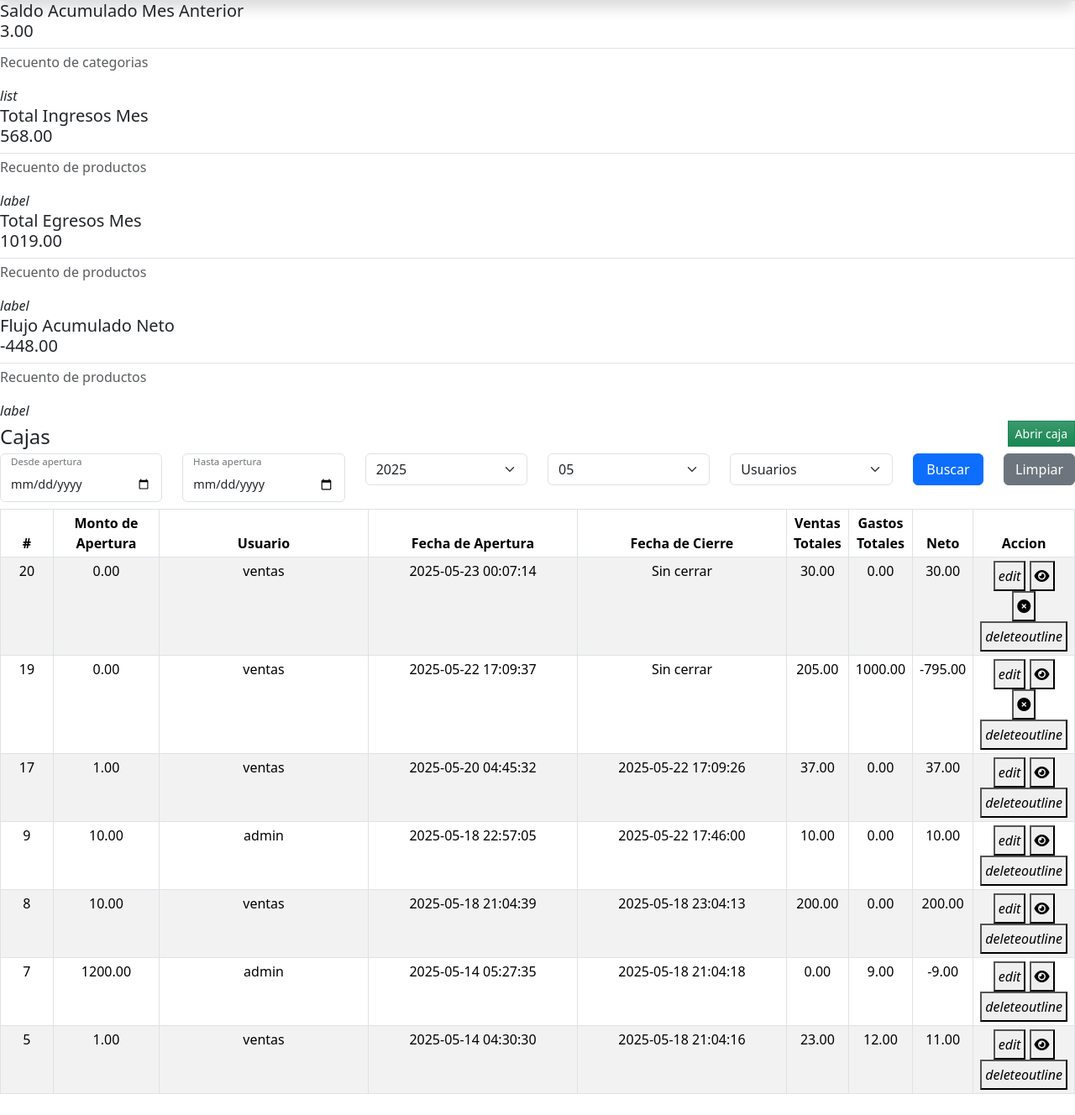
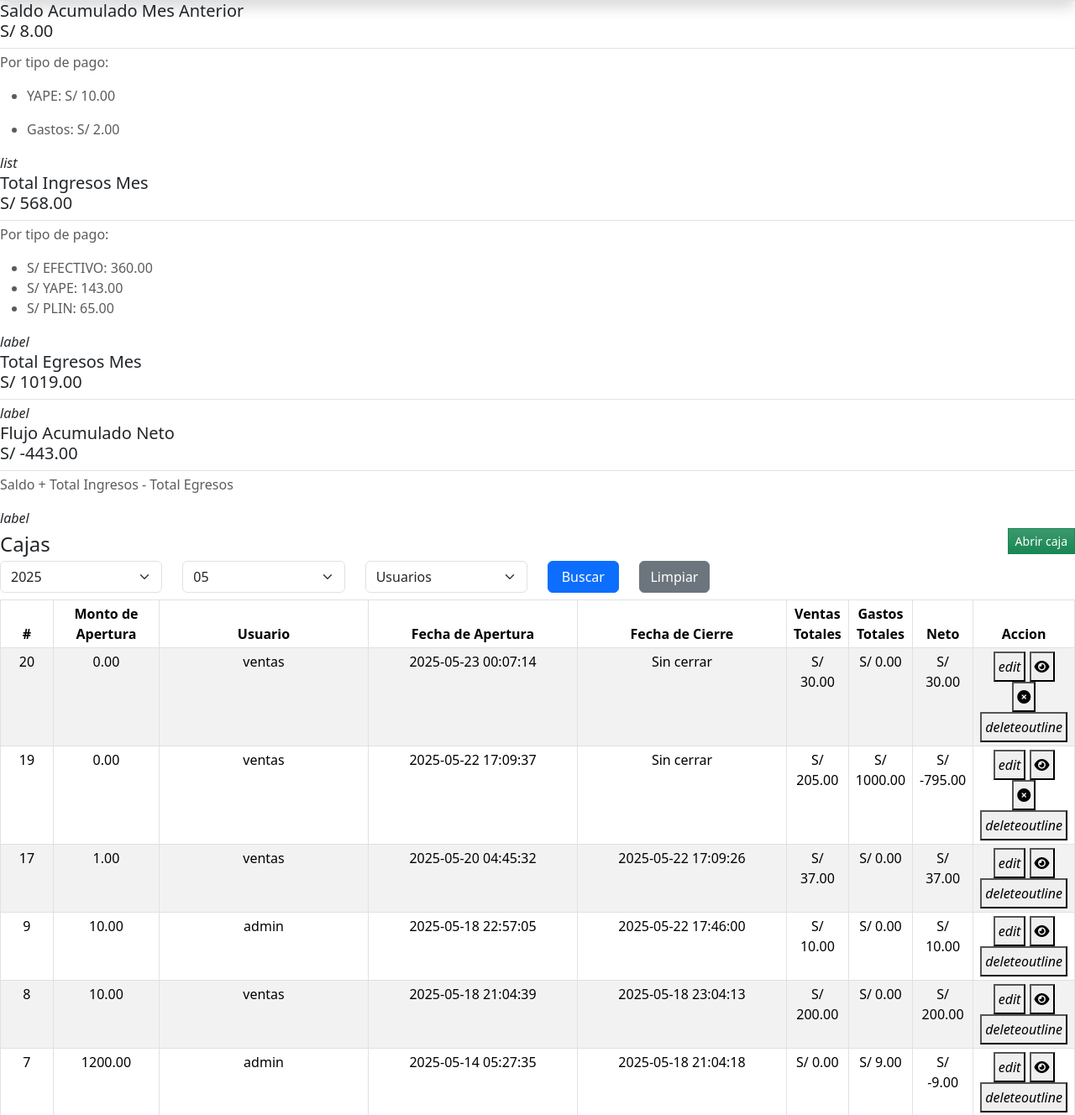
Before and after one commit to titanke/sistema-parque, a Django app: page /cash_register in a window 1280 px wide. Shown: the part 623-1951 px from the top of the page at 84% size. Run offline with Django 3.2, Linux system fonts and the light colour scheme; a user stored in the database is signed in; data comes from the database, SQL or seed files in the repository; both versions use the stored data as it was after the commit; parts of the project's set-up code (start-up, migrations or seed data) failed here and were passed over; some libraries are stand-ins or nearby versions.

Commit message:
feat: imprimir ver 3

```diff
--- a/posApp/templates/posApp/cashRegister/cash_register.html
+++ b/posApp/templates/posApp/cashRegister/cash_register.html
@@ -20,10 +20,20 @@
         <div class="card-inner">
             <h5 class="card-title">Saldo Acumulado Mes Anterior</h5>
               <h5 class="font-weight-light pb-2 mb-1 border-bottom">
-                {{ saldo_mes_anterior|floatformat:2 }}
+                S/ {{ saldo_mes_anterior|floatformat:2 }}
               </h5>
-              <p class="tx-12 text-muted">Recuento de categorias</p>
-            <div class="card-icon-wrapper">
+              <p class="tx-12 text-muted">Por tipo de pago:</p>
+              <ul class="tx-12 text-muted pl-3">
+                  {% for tipo, total in ingresos_por_tipo_acumulado %}
+                      <li>{{ tipo }}: S/ {{ total|floatformat:2 }}</li>
+                  {% empty %}
+                      <li>Sin datos</li>
+                  {% endfor %}
+              </ul>
+              <ul class="tx-12 text-muted pl-3">
+                <li>Gastos: S/ {{ egresos_acumulados|floatformat:2 }}</li>
+              </ul>
+              <div class="card-icon-wrapper">
                 <i class="material-icons">list</i>
             </div>
         </div>
@@ -34,9 +44,16 @@
         <div class="card-inner">
             <h5 class="card-title">Total Ingresos Mes</h5>
             <h5 class="font-weight-light pb-2 mb-1 border-bottom">
-                {{ total_ingresos_mes|floatformat:2 }} <!-- Ingresos mes actual -->
+                S/ {{ total_ingresos_mes|floatformat:2 }} <!-- Ingresos mes actual -->
             </h5>
-            <p class="tx-12 text-muted">Recuento de productos</p>
+            <p class="tx-12 text-muted">Por tipo de pago:</p>
+            <ul class="tx-12 text-muted pl-3">
+                {% for tipo, total in ingresos_por_tipo_mes %}
+                    <li>S/ {{ tipo }}: {{ total|floatformat:2 }}</li>
+                {% empty %}
+                    <li>Sin datos</li>
+                {% endfor %}
+            </ul>
             <div class="card-icon-wrapper">
                 <i class="material-icons">label</i>
             </div>
@@ -48,9 +65,8 @@
         <div class="card-inner">
             <h5 class="card-title">Total Egresos Mes</h5>
             <h5 class="font-weight-light pb-2 mb-1 border-bottom">
-                {{ total_egresos_mes|floatformat:2 }} <!-- Egresos mes actual -->
+                S/ {{ total_egresos_mes|floatformat:2 }} <!-- Egresos mes actual -->
             </h5>
-            <p class="tx-12 text-muted">Recuento de productos</p>
             <div class="card-icon-wrapper">
                 <i class="material-icons">label</i>
             </div>
@@ -62,9 +78,9 @@
         <div class="card-inner">
             <h5 class="card-title">Flujo Acumulado Neto</h5>
             <h5 class="font-weight-light pb-2 mb-1 border-bottom">
-                {{ flujo_acumulado_neto|floatformat:2 }} <!-- Flujo neto -->
+                S/ {{ flujo_acumulado_neto|floatformat:2 }} <!-- Flujo neto -->
             </h5>
-            <p class="tx-12 text-muted">Recuento de productos</p>
+            <p class="tx-12 text-muted">Saldo + Total Ingresos - Total Egresos</p>
             <div class="card-icon-wrapper">
                 <i class="material-icons">label</i>
             </div>
@@ -96,6 +112,7 @@
                 </div>
                 <form method="get" action="">
                     <div class="row">
+                        <!--
                           <div class="col-md-6 col-lg-2 mb-2">
                             <div class="form-floating form-floating-sm">
                               <input type="date" name="opening_date_start" id="opening_date_start" value="{{ request_get.opening_date_start }}" class="form-control" placeholder="Desde apertura">
@@ -109,6 +126,9 @@
                               <label for="opening_date_end">Hasta apertura</label>
                             </div>
                           </div>
+
+                        -->
+
                           <div class="col-md-6 col-lg-2 mb-2">
                             <select name="year" id="year" class="form-select">
                                 {% for y in available_years %}
@@ -201,9 +221,9 @@
                                 Sin cerrar
                             {% endif %}
                         </td>
-                        <td class="text-center py-1">{{ cat.ventas_total|floatformat:2 }}</td>
-                        <td class="text-center py-1">{{ cat.egresos_total|floatformat:2 }}</td>
-                        <td class="text-center py-1">{{ cat.neto|floatformat:2 }}</td>
+                        <td class="text-center py-1">S/ {{ cat.ventas_total|floatformat:2 }}</td>
+                        <td class="text-center py-1">S/ {{ cat.egresos_total|floatformat:2 }}</td>
+                        <td class="text-center py-1">S/ {{ cat.neto|floatformat:2 }}</td>
                         <td class="px-2 py-1 text-center">
                             {% if request.user.is_superuser %}
                             <button class="mdc-button mdc-button--raised p-1 icon-button filled-button--light mdc-ripple-upgraded edit-data" type="button" data-id="{{ cat.pk }}" title="Edit">
--- a/posApp/templates/posApp/receipt.html
+++ b/posApp/templates/posApp/receipt.html
@@ -99,7 +99,7 @@
 <div class="container-fluid">
     <div id="outprint" style="max-width: 300px; margin: 0 auto; padding: 8px; font-size: 11px; font-family: monospace;">
         <div class="text-center mb-2">
-            <img src="media/products/logo.png" alt="Logo" style="width: 120px; height: auto; margin-bottom: 5px;">
+            <img src="{{ logo_url }}" alt="Logo" style="width: 120px; height: auto; margin-bottom: 5px;">
             <div class="fw-bold text-uppercase">Parque de Aventuras Santo Domingo</div>
             <div class="fw-bold text-uppercase">Boleta de Venta</div>
             <div class="fw-bold">Código de Venta: {{ transaction.code }}</div>
--- a/posApp/views.py
+++ b/posApp/views.py
@@ -96,7 +96,7 @@ def home(request):
 @login_required
 def monthly_sales_data(request):
     from datetime import datetime
-    from .models import salesItems, Expense  # Ajusta si tu modelo está en otro archivo
+    from .models import salesItems, Expense
     year = int(request.GET.get('year', datetime.now().year))
     category_id = request.GET.get('category_id', None)
 
@@ -126,6 +126,7 @@ def monthly_sales_data(request):
 
     # Convertir defaultdicts a dict para enviar por JSON
     productos_por_mes = [dict(mes) for mes in product_sales_by_month]
+    saldo_data = [ventas - gastos for ventas, gastos in zip(sales_data, expense_data)]
 
     return JsonResponse({
         'labels': [
@@ -134,10 +135,12 @@ def monthly_sales_data(request):
         ],
         'sales': sales_data,
         'expenses': expense_data,
+        'saldo': saldo_data,
         'product_sales': productos_por_mes,
         'year': year,
         'year_range': list(range(timezone.now().year - 4, timezone.now().year + 1)),
     })
+
 #
 @login_required
 def daily_gains_data(request):
@@ -158,12 +161,15 @@ def daily_gains_data(request):
         day = e.expense_date.day - 1
         expenses_by_day[day] += float(e.amount)
 
-    ganancias = [round(sales_by_day[i] - expenses_by_day[i], 2) for i in range(days_in_month)]
+    saldo_by_day = [round(sales_by_day[i] - expenses_by_day[i], 2) for i in range(days_in_month)]
 
     return JsonResponse({
         'labels': list(range(1, days_in_month + 1)),
-        'gains': ganancias
+        'sales': sales_by_day,
+        'expenses': expenses_by_day,
+        'saldo': saldo_by_day
     })
+
 @login_required
 def product_sales_pie_data(request):
     year = int(request.GET.get('year'))
@@ -363,6 +369,47 @@ def delete_payment(request):
 
     return HttpResponse(json.dumps(resp), content_type="application/json")
 ""
+
+
+def calcular_ingresos_netos_por_tipo(start_date, end_date):
+    pagos = SalesPayment.objects.filter(
+        sale__date_added__date__range=(start_date, end_date)
+    ).select_related('sale', 'payment_type')
+
+    ingresos_por_tipo = defaultdict(float)
+
+    # Agrupar pagos por venta
+    pagos_por_venta = defaultdict(list)
+    for pago in pagos:
+        pagos_por_venta[pago.sale_id].append(pago)
+
+    for pagos_venta in pagos_por_venta.values():
+        if not pagos_venta:
+            continue
+
+        # Vuelto de la venta
+        venta = pagos_venta[0].sale
+        vuelto = venta.amount_change or 0
+
+        if len(pagos_venta) == 1:
+            # Solo un método de pago: se le resta el vuelto directamente
+            pago = pagos_venta[0]
+            neto = max(pago.amount - vuelto, 0)
+            ingresos_por_tipo[pago.payment_type.name] += neto
+        else:
+            # Varios métodos de pago: se resta el vuelto al mayor
+            pagos_venta.sort(key=lambda x: x.amount, reverse=True)
+            mayor = pagos_venta[0]
+            neto_mayor = max(mayor.amount - vuelto, 0)
+            ingresos_por_tipo[mayor.payment_type.name] += neto_mayor
+
+            for pago in pagos_venta[1:]:
+                ingresos_por_tipo[pago.payment_type.name] += pago.amount
+
+    return ingresos_por_tipo
+
+
+
 @login_required
 def cash_register(request):
     # Parámetros del request
@@ -406,10 +453,11 @@ def cash_register(request):
     page_number = request.GET.get('page')
     page_obj = paginator.get_page(page_number)
 
-    # Fechas para totales mensuales
+    # Rango actual del mes seleccionado
     start_of_month = date(year, month, 1)
     end_of_month = date(year, month, monthrange(year, month)[1])
 
+    # Totales del mes actual
     total_ingresos_mes = Sales.objects.filter(
         date_added__date__range=(start_of_month, end_of_month)
     ).aggregate(total=Sum('grand_total'))['total'] or 0
@@ -418,26 +466,30 @@ def cash_register(request):
         expense_date__date__range=(start_of_month, end_of_month)
     ).aggregate(total=Sum('amount'))['total'] or 0
 
-    # Mes anterior
+    # Obtener el fin del mes anterior
     if month == 1:
         prev_month = 12
         prev_year = year - 1
     else:
         prev_month = month - 1
         prev_year = year
-    prev_start = date(prev_year, prev_month, 1)
     prev_end = date(prev_year, prev_month, monthrange(prev_year, prev_month)[1])
 
-    ventas_mes_anterior = Sales.objects.filter(
-        date_added__date__range=(prev_start, prev_end)
+    # Acumulado hasta el fin del mes anterior
+    ventas_acumuladas = Sales.objects.filter(
+        date_added__date__lte=prev_end
     ).aggregate(total=Sum('grand_total'))['total'] or 0
 
-    egresos_mes_anterior = Expense.objects.filter(
-        expense_date__date__range=(prev_start, prev_end)
+    egresos_acumulados = Expense.objects.filter(
+        expense_date__date__lte=prev_end
     ).aggregate(total=Sum('amount'))['total'] or 0
 
-    saldo_mes_anterior = ventas_mes_anterior - egresos_mes_anterior
-    flujo_acumulado_neto = saldo_mes_anterior + total_ingresos_mes - total_egresos_mes
+    saldo_acumulado_hasta_mes_anterior = ventas_acumuladas - egresos_acumulados
+    flujo_acumulado_neto = saldo_acumulado_hasta_mes_anterior + total_ingresos_mes - total_egresos_mes
+
+    ingresos_por_tipo_mes = calcular_ingresos_netos_por_tipo(start_of_month, end_of_month)
+    ingresos_por_tipo_acumulado = calcular_ingresos_netos_por_tipo(date.min, prev_end)
+
 
     # Enriquecer cada caja con sus indicadores
     for caja in page_obj:
@@ -456,7 +508,10 @@ def cash_register(request):
         'months': months,
         'users': users,
         'base_url': urlencode({k: v for k, v in request.GET.items() if k != 'page'}),
-        'saldo_mes_anterior': saldo_mes_anterior,
+        'saldo_mes_anterior': saldo_acumulado_hasta_mes_anterior,
+        'ingresos_por_tipo_mes': ingresos_por_tipo_mes.items(),
+        'ingresos_por_tipo_acumulado': ingresos_por_tipo_acumulado.items(),
+        'egresos_acumulados': egresos_acumulados,
         'total_ingresos_mes': total_ingresos_mes,
         'total_egresos_mes': total_egresos_mes,
         'flujo_acumulado_neto': flujo_acumulado_neto,
@@ -466,21 +521,30 @@ def cash_register(request):
     }
     return render(request, 'posApp/cashRegister/cash_register.html', context)
 
+
 @login_required
 def cash_register_detail(request, pk):
     cash_register = get_object_or_404(CashRegister, pk=pk)
     expenses = cash_register.expenses.all()
     cash_register_sales = CashRegisterSales.objects.filter(cash_register=cash_register)
     sales = [crs.sale for crs in cash_register_sales]
+
     expense_total = expenses.aggregate(total=Sum('amount'))['total'] or 0
-    # suma de ingresos (grand_total de cada venta)
     income_total = sum(s.grand_total for s in sales)
+    initial = cash_register.opening_amount or 0
+    final_total = initial + income_total - expense_total
 
-    # monto inicial (asumo que lo guardas en un campo llamado initial_amount)
-    initial = cash_register.opening_amount or 0
-
-    # monto final = inicial + ingresos – gastos
-    final_total = initial + income_total - expense_total
+    # === Ingresos por nombre de producto ===
+    ingresos_por_producto = (
+        salesItems.objects
+        .filter(sale_id__in=sales)
+        .values(nombre=F('product_id__name'))  # agrupamos por nombre del producto
+        .annotate(
+            total_monto=Sum('total'),
+            total_cantidad=Sum('qty')
+        )
+        .order_by('-total_monto')
+    )
 
     context = {
         'cash_register': cash_register,
@@ -490,6 +554,7 @@ def cash_register_detail(request, pk):
         'income_total': income_total,
         'expense_total': expense_total,
         'final_total': final_total,
+        'ingresos_por_producto': ingresos_por_producto,
     }
     return render(request, 'posApp/cashRegister/cash_register_detail.html', context)
 
@@ -1062,16 +1127,26 @@ def delete_product(request):
 
     return HttpResponse(json.dumps(resp), content_type="application/json")
 
+#Solo Deja registrar si la caja esta abierta y si la fecha de apertura es la fecha actual
 @login_required
 def pos(request):
     products = Products.objects.filter(status=1)
+
+    today = now().date()
     if request.user.is_superuser:
-        cash_register = CashRegister.objects.filter(close_date__isnull=True)
+        cash_register = CashRegister.objects.filter(
+            close_date__isnull=True,
+            opening_date__date=today
+        )
     else:
-        cash_register = CashRegister.objects.filter(close_date__isnull=True, user=request.user)
+        cash_register = CashRegister.objects.filter(
+            close_date__isnull=True,
+            user=request.user,
+            opening_date__date=today
+        )
+
     payment = PaymentType.objects.all()
-
-    mostrar_modal = not cash_register.exists()  # True si no hay caja abierta
+    mostrar_modal = not cash_register.exists()
 
     product_json = []
     for product in products:
@@ -1366,6 +1441,7 @@ def receipt(request):
     id = request.GET.get('id')
     sales = Sales.objects.filter(id=id).first()
     print_ticket = request.GET.get('print_ticket') == '1'
+    logo_url = request.build_absolute_uri('/media/products/logo.png')
 
     transaction = {}
     for field in Sales._meta.get_fields():
@@ -1380,6 +1456,7 @@ def receipt(request):
     salesPayments = SalesPayment.objects.filter(sale=sales)
 
     context = {
+        'logo_url': logo_url,
         "transaction": transaction,
         "salesItems": ItemList,
         "salesPayments": salesPayments,
```
Also changed, not shown: posApp/templates/posApp/cashRegister/cash_register_detail.html (+25 -3 lines), posApp/templates/posApp/home.html (+95 -23 lines), posApp/templates/posApp/pos/pos.html (+35 -23 lines), db.sqlite3.
